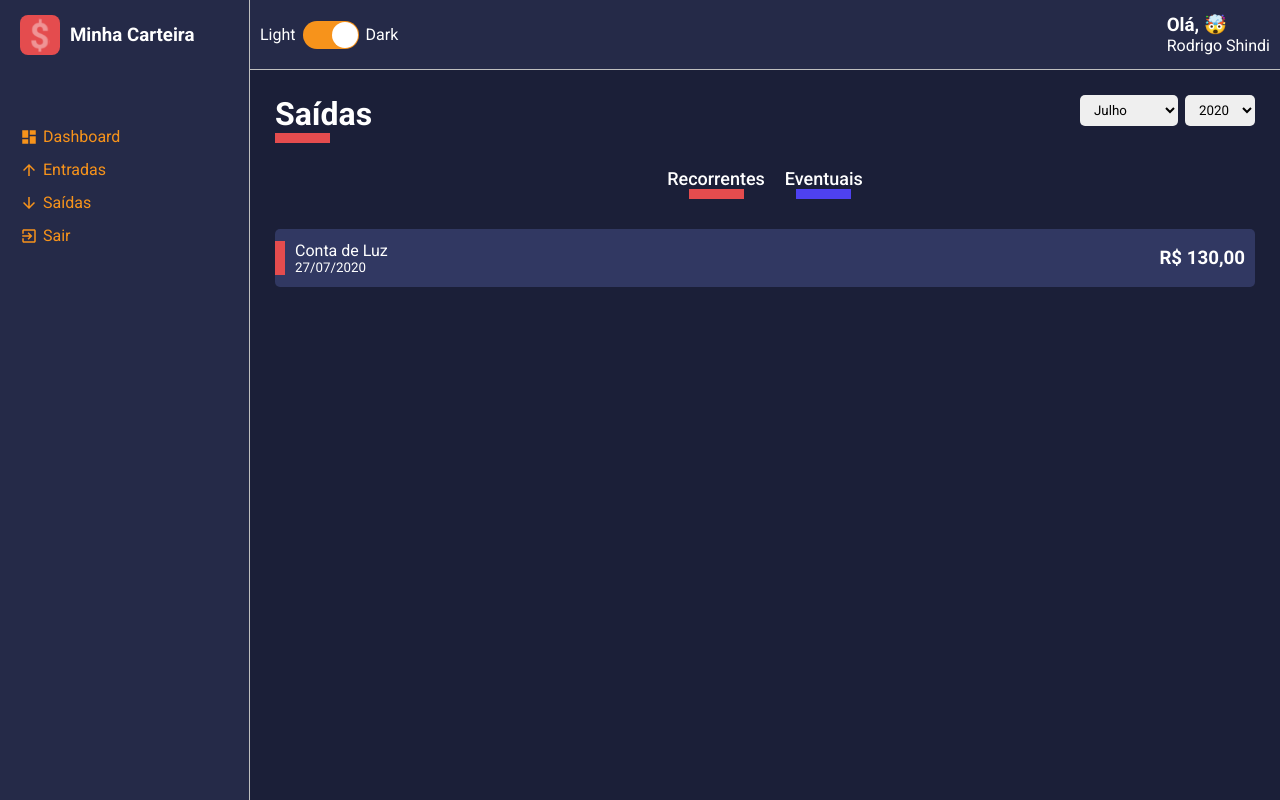
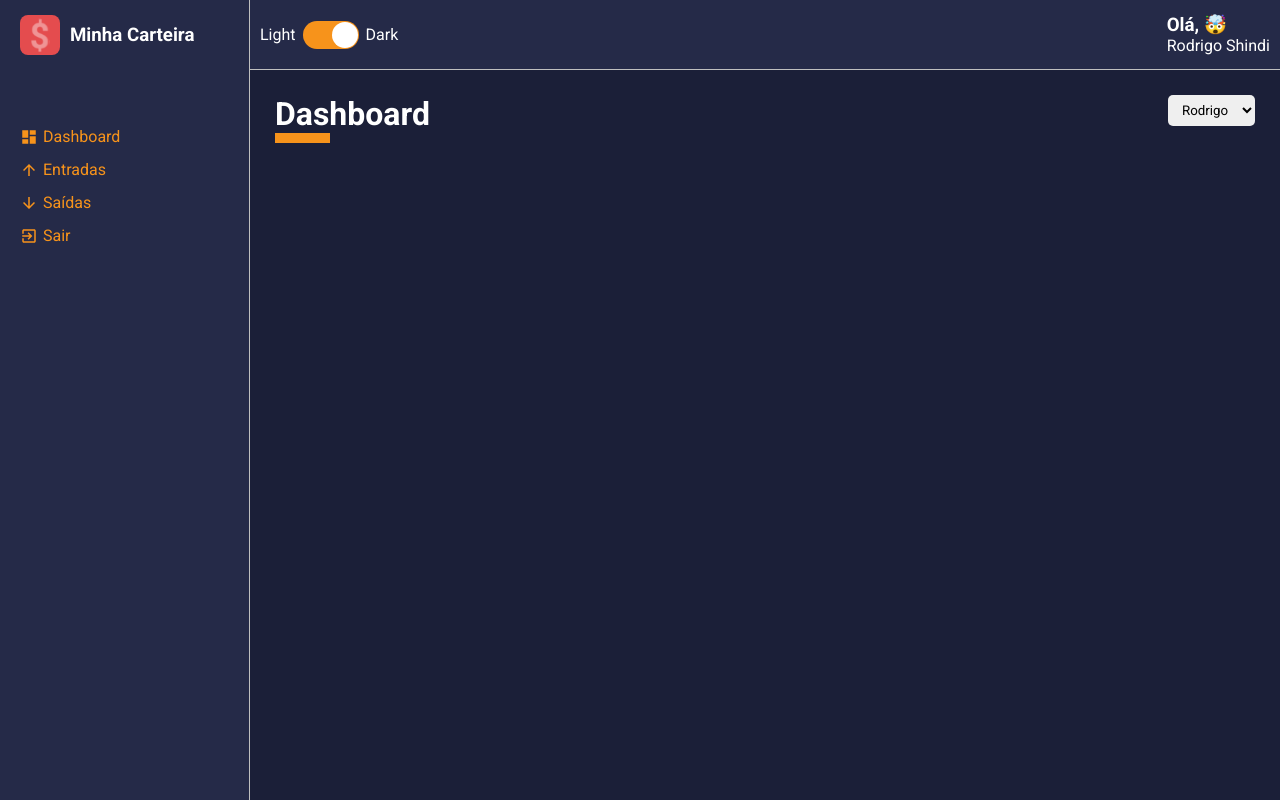
Before and after one commit to shindiogawa/typescript-layout-dashboard, a React (Create React App) app: page /dashboard in a window 1280 px wide. Built offline with nearby package versions, Linux system fonts and the light colour scheme.

Commit message:
Adding routes for entry balances and exit balances

```diff
--- a/src/App.tsx
+++ b/src/App.tsx
@@ -1,18 +1,13 @@
 import React from 'react'
-import Layout from './components/Layout'
 import GlobalStyles from './styles/GlobalStyles'
 import { ThemeProvider } from 'styled-components'
 import dark from './styles/themes/dark'
-import Dashboard from './pages/Dashboard'
-import List from './pages/List'
+import Routes from './routes'
 const App: React.FC = () => {
   return (
     <ThemeProvider theme={dark}>
       <GlobalStyles />
-      <Layout>
-        {/* <Dashboard /> */}
-        <List />
-      </Layout>
+      <Routes />
     </ThemeProvider>
   )
 }
--- a/src/components/Aside/index.tsx
+++ b/src/components/Aside/index.tsx
@@ -24,15 +24,15 @@
       </Header>
 
       <MenuContainer>
-        <MenuItemLink href="#">
+        <MenuItemLink href="/dashboard">
           <MdDashboard />
           Dashboard
         </MenuItemLink>
-        <MenuItemLink href="#">
+        <MenuItemLink href="/list/entry-balance">
           <MdArrowUpward />
           Entradas
         </MenuItemLink>
-        <MenuItemLink href="#">
+        <MenuItemLink href="/list/exit-balance">
           <MdArrowDownward />
           Saídas
         </MenuItemLink>
--- a/src/components/SelectInput/index.tsx
+++ b/src/components/SelectInput/index.tsx
@@ -13,7 +13,9 @@
     <Container>
       <select>
         {options.map(option => (
-          <option value={option.value}>{option.label}</option>
+          <option key={option.value} value={option.value}>
+            {option.label}
+          </option>
         ))}
       </select>
     </Container>
--- a/src/pages/List/index.tsx
+++ b/src/pages/List/index.tsx
@@ -1,11 +1,27 @@
-import React from 'react'
+import React, { useMemo } from 'react'
 import ContentHeader from '../../components/ContentHeader'
 import HistoryFinanceCard from '../../components/HistoryFinanceCard'
 import SelectInput from '../../components/SelectInput'
 
 import { Container, Content, Filters } from './styles'
 
-const List: React.FC = () => {
+interface IRouteParams {
+  match: {
+    params: {
+      type: string
+    }
+  }
+}
+
+const List: React.FC<IRouteParams> = ({ match }) => {
+  const { type } = match.params
+  const title = useMemo(() => {
+    return type === 'entry-balance' ? 'Entradas' : 'Saídas'
+  }, [type])
+
+  const lineColor = useMemo(() => {
+    return type === 'entry-balance' ? '#F7931B' : '#E44C4E'
+  }, [type])
   const months = [
     { value: 7, label: 'Julho' },
     { value: 8, label: 'Agosto' },
@@ -20,7 +36,7 @@
 
   return (
     <Container>
-      <ContentHeader title="Saídas" lineColor="#E44C4E">
+      <ContentHeader title={title} lineColor={lineColor}>
         <SelectInput options={months} />
         <SelectInput options={years} />
       </ContentHeader>
--- /dev/null
+++ b/src/routes/app.routes.tsx
@@ -0,0 +1,15 @@
+import React from 'react'
+import { Switch, Route } from 'react-router-dom'
+import Dashboard from '../pages/Dashboard'
+import List from '../pages/List'
+import Layout from '../components/Layout'
+const AppRoutes: React.FC = () => (
+  <Layout>
+    <Switch>
+      <Route path="/dashboard" exact component={Dashboard} />
+      <Route path="/list/:type" exact component={List} />
+    </Switch>
+  </Layout>
+)
+
+export default AppRoutes
--- /dev/null
+++ b/src/routes/index.tsx
@@ -0,0 +1,13 @@
+import React from 'react'
+import { BrowserRouter } from 'react-router-dom'
+import App from './app.routes'
+
+const Routes: React.FC = () => {
+  return (
+    <BrowserRouter>
+      <App />
+    </BrowserRouter>
+  )
+}
+
+export default Routes
```
